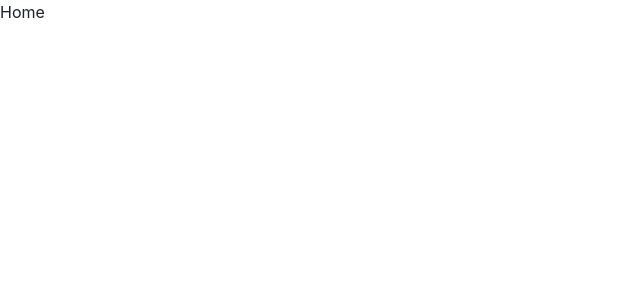
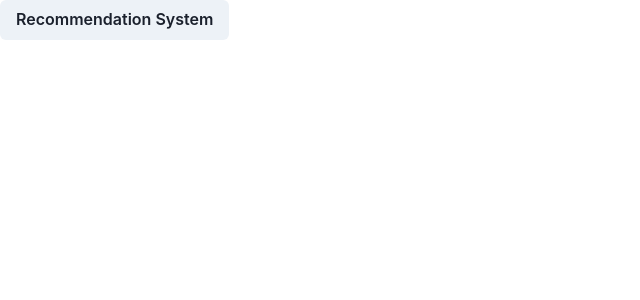
Before and after one commit to akib-siddique22/movie_recommender, a React (Vite) app in the folder frontend/: page / in a window 1280 px wide. Shown: the top 300 px of the page, without its empty margins (0-640 px from the left). Built offline with nearby package versions, Linux system fonts and the light colour scheme.

Commit message:
added simple button to the recommendation system

```diff
--- a/frontend/src/pages/Home.jsx
+++ b/frontend/src/pages/Home.jsx
@@ -1,9 +1,15 @@
-import React from 'react'
+import { Button } from "@chakra-ui/react";
 
 const Home = () => {
+  const toInput = () => {
+    window.location.href = "/movies/input";
+  };
+
   return (
-    <div>Home</div>
-  )
+    <Button onClick={toInput}>
+      Recommendation System
+    </Button>
+  );
 }
 
 export default Home
```
